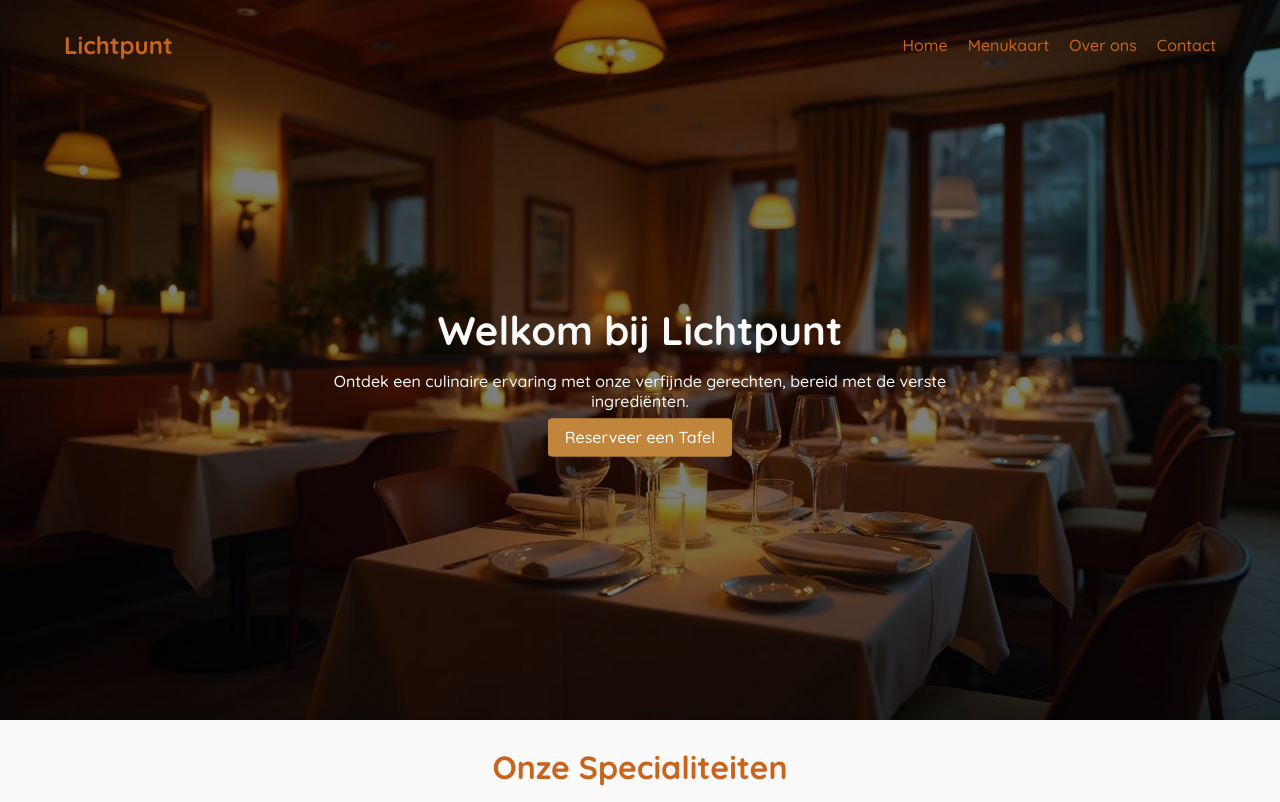
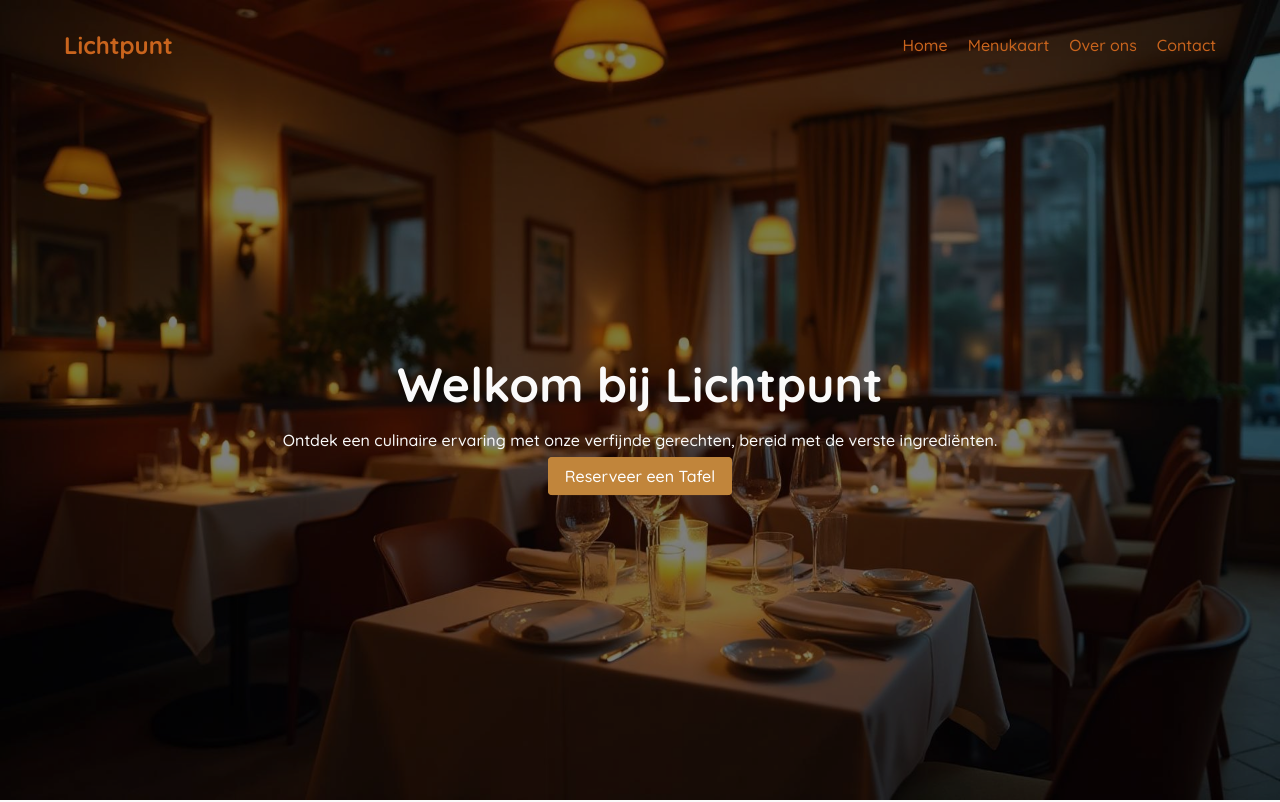
Before and after one commit to tymoNL/restaurant, a plain HTML site: page index.html in a window 1280 px wide. Shown: the top 802 px of the page. Drawn offline with Linux system fonts and the light colour scheme.

Commit message:
Update main.css

```diff
--- a/css/main.css
+++ b/css/main.css
@@ -17,6 +17,7 @@ main {
 
     img {
         filter: brightness(0.5);
+        height: 100dvh;
     }
 }
 
@@ -25,10 +26,11 @@ main {
     top: 50%;
     left: 50%;
     transform: translate(-50%, -50%);
+    width: 100%;
 }
 
 .hero h2 {
-    font-size: 2.5rem;
+    font-size: clamp(1.5rem, 5vw, 3rem);
     margin-bottom: 1rem;
     color: var(--header-color);
 }
```
